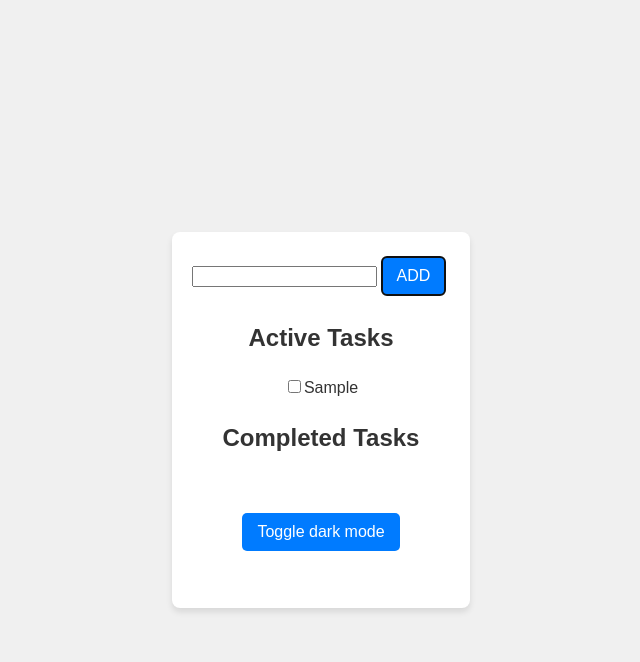
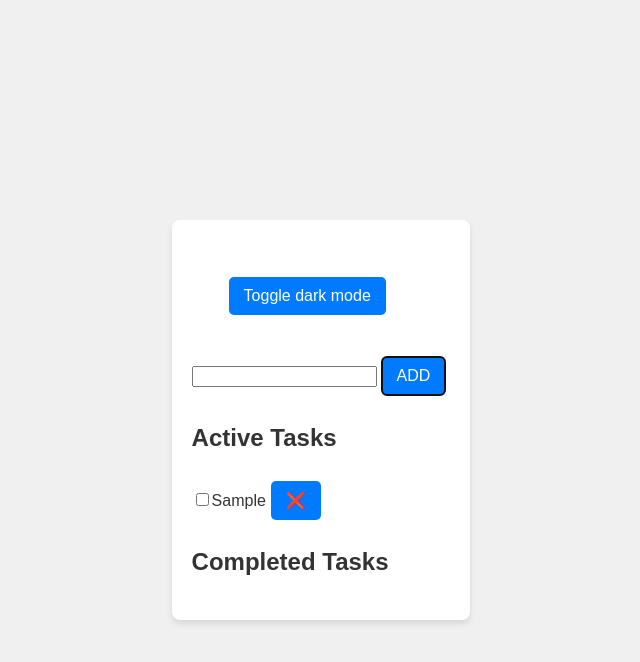
Before and after one commit to SamuilGeorgiev/To-Do_List, a React (Vite) app: page / in a window 1280 px wide. Both pictures are taken after typing "Sample" into the empty fields and a click on the button "ADD". Shown: the top 662 px of the page, without its empty margins (319-959 px from the left). Built offline with nearby package versions, Linux system fonts and the light colour scheme.

Commit message:
add a delete button

```diff
--- a/src/App.css
+++ b/src/App.css
@@ -2,11 +2,16 @@
   max-width: 1280px;
   margin: 0 auto;
   padding: 2rem;
-  text-align: center;
+
 }
 
 
+at {
 
+  text-align: right;
+  justify-content: left;
+
+}
 
 ul {
   list-style-type: none;
--- a/src/App.jsx
+++ b/src/App.jsx
@@ -26,6 +26,12 @@ function App() {
     );
   };
 
+  // Delete task by index
+const handleDeleteTask = (indexToDelete) => {
+  setTasks(prev => prev.filter((_, index) => index !== indexToDelete));
+};
+
+
 
   useEffect(() => {
     localStorage.setItem('tasks', JSON.stringify(tasks));
@@ -47,7 +53,12 @@ function App() {
 
   return (
     <div className={`app-container ${darkMode ? 'dark-mode-container' : 'light-mode-container'}`}>
-      <div>
+      <div  >
+      <div className="card">
+        <button onClick={() => setDarkMode(prev => !prev)}>
+          Toggle dark mode
+        </button>
+        </div>
         <div className="headi" style={{ textAlign: 'right' }}>
           <input
             value={newTaskText}
@@ -57,12 +68,12 @@ function App() {
         </div>
 
         <h2>Active Tasks</h2>
-        <ul>
+        <ul className="at">
           {tasks.map((task, i) => {
             if (task.completed) return null;
             return (
-              <li key={i}>
-                <label>
+              <li  key={i}>
+                <label >
                   <input
                     type="checkbox"
                     checked={task.completed}
@@ -70,6 +81,7 @@ function App() {
                   />
                   {task.text}
                 </label>
+                <button onClick={() => handleDeleteTask(i)}>❌</button>
               </li>
             );
           })}
@@ -89,17 +101,14 @@ function App() {
                   />
                   <s>{task.text}</s>
                 </label>
+                <button onClick={() => handleDeleteTask(i)}>❌</button>
               </li>
             );
           })}
         </ul>
       </div>
 
-      <div className="card">
-        <button onClick={() => setDarkMode(prev => !prev)}>
-          Toggle dark mode
-        </button>
-      </div>
+
     </div>
   );
 }
```
